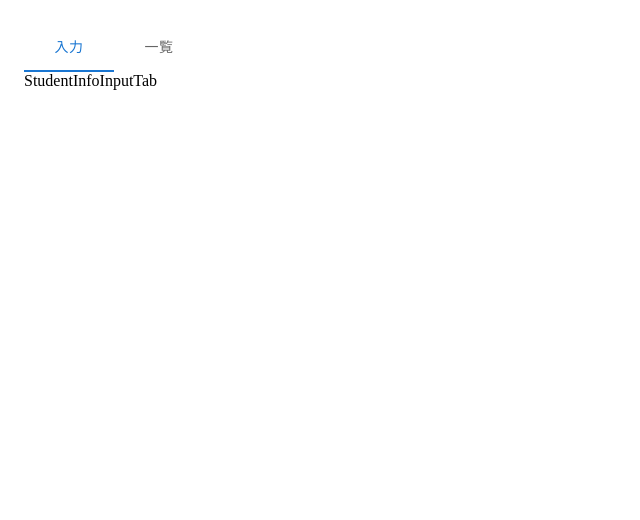
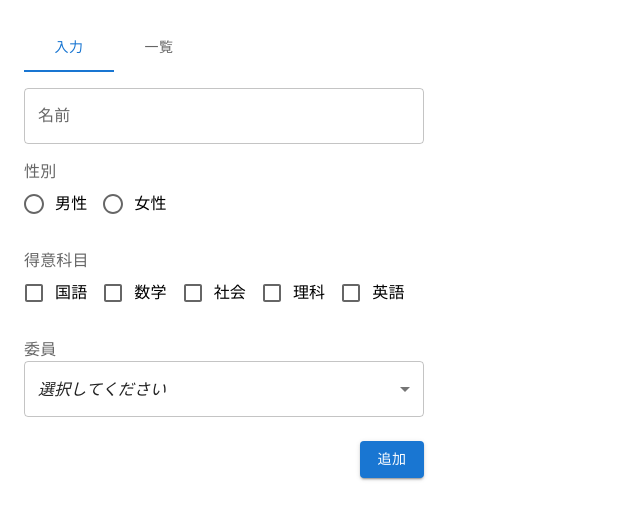
Before and after one commit to YonedaMasashi/hello-tauri-react, a React (Vite) app in the folder hello-tauri-react/: page / in a window 1280 px wide. Shown: the top 520 px of the page, without its empty margins (0-640 px from the left). Built offline with nearby package versions, Linux system fonts and the light colour scheme.

Commit message:
入力タブ(StudentInfoInputTab)の作成

```diff
--- a/hello-tauri-react/src/compenents/StudentInfoInputTab.tsx
+++ b/hello-tauri-react/src/compenents/StudentInfoInputTab.tsx
@@ -1,10 +1,99 @@
-import React from 'react';
+import React, { useState } from 'react';
+import {
+  Box,
+  TextField,
+  FormControl,
+  FormLabel,
+  RadioGroup,
+  FormControlLabel,
+  Radio,
+  Checkbox,
+  FormGroup,
+  Select,
+  MenuItem,
+  Button,
+} from '@mui/material';
 
 const StudentInfoInputTab: React.FC = () => {
+    const [gender, setGender] = useState('');
+    const [subjects, setSubjects] = useState<string[]>([]);
+    const [committee, setCommittee] = useState('');
+
+    const handleGenderChange = (event: React.ChangeEvent<HTMLInputElement>) => {
+        setGender(event.target.value);
+    };
+
+    const handleSubjectChange = (event: React.ChangeEvent<HTMLInputElement>) => {
+        const value = event.target.name;
+        setSubjects((prev) =>
+        prev.includes(value) ? prev.filter((s) => s !== value) : [...prev, value]
+        );
+    };
+
+    const handleCommitteeChange = (event: React.ChangeEvent<{ value: unknown }>) => {
+        setCommittee(event.target.value as string);
+    };
+
+    const handleAdd = () => {
+        // データを保存するなどの処理を追加
+        console.log({ gender, subjects, committee });
+    };
+
     return (
-        <div>
-            StudentInfoInputTab
-        </div>
+        <Box mt={2}>
+            <TextField fullWidth label="名前" variant="outlined" />
+
+            <FormControl component="fieldset" margin="normal">
+                <FormLabel component="legend">性別</FormLabel>
+                <RadioGroup row value={gender} onChange={handleGenderChange}>
+                    <FormControlLabel value="男性" control={<Radio />} label="男性" />
+                    <FormControlLabel value="女性" control={<Radio />} label="女性" />
+                </RadioGroup>
+            </FormControl>
+
+            <FormControl component="fieldset" margin="normal">
+                <FormLabel component="legend">得意科目</FormLabel>
+                <FormGroup row>
+                {
+                    ['国語', '数学', '社会', '理科', '英語'].map((subject) => (
+                        <FormControlLabel
+                            key={subject}
+                            control={
+                                <Checkbox
+                                    checked={subjects.includes(subject)}
+                                    onChange={handleSubjectChange}
+                                    name={subject}
+                                />
+                            }
+                            label={subject}
+                        />
+                    ))
+                }
+                </FormGroup>
+            </FormControl>
+
+            <FormControl fullWidth margin="normal">
+                <FormLabel component="legend">委員</FormLabel>
+                <Select value={committee} onChange={handleCommitteeChange} displayEmpty>
+                    <MenuItem value="">
+                        <em>選択してください</em>
+                    </MenuItem>
+                    {
+                        ['図書', '保健', '体育', '風紀', '文化'].map((option) => (
+                            <MenuItem key={option} value={option}>
+                                {option}
+                            </MenuItem>
+                        ))
+                    }
+                </Select>
+            </FormControl>
+
+            <Box mt={2} textAlign="right">
+                <Button variant="contained" color="primary" onClick={handleAdd}>
+                追加
+                </Button>
+            </Box>
+        </Box>
     );
 };
 
```
